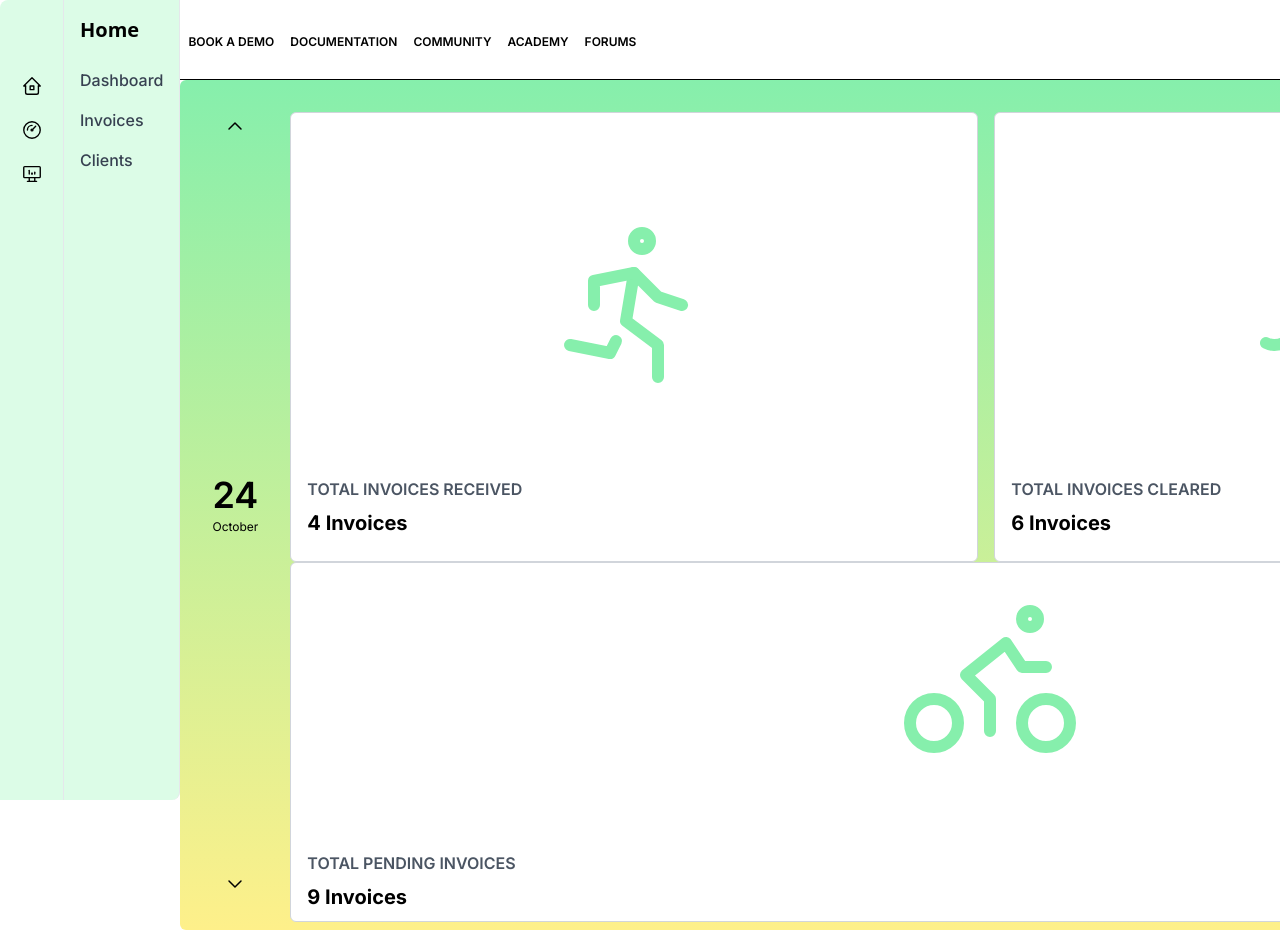
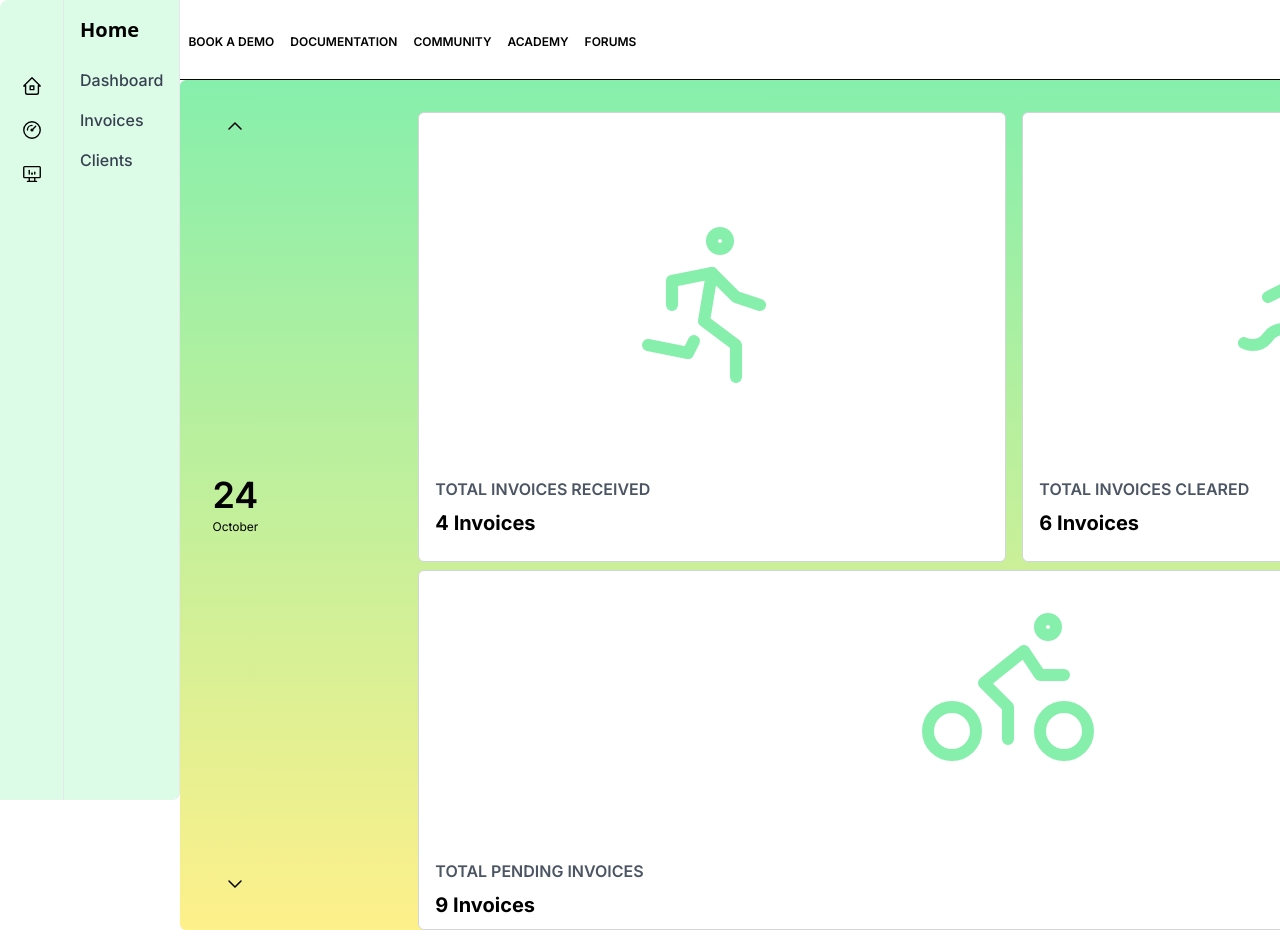
Before and after one commit to Lucky-Wangari/WareFlowDashboard, a Next.js app: page /overview in a window 1280 px wide. Shown: the top 930 px of the page. Built offline with nearby package versions, Linux system fonts and the light colour scheme.

Commit message:
Aligned the overview

```diff
--- a/app/overview/page.tsx
+++ b/app/overview/page.tsx
@@ -24,9 +24,9 @@ export default function StatsControls() {
     { icon: IconRun, label: 'Total Invoices Received' },
     { icon: IconSwimming, label: 'Total Invoices Cleared' },
   ].map((stat, index) => (
-    <div key={index} className={`flex flex-col ${index < 2 ? 'mr-4' : ''} `} >
+    <div key={index} className={`flex ${index < 2 ? 'mr-4' : ''} `} >
       <Paper
-        className={`pt-4 pb-6 px-4 h-[450px] w-[688px] flex flex-col justify-between bg-white border border-gray-300 rounded-md ${
+        className={`pt-4 pb-6 px-4 h-[450px] w-[588px] mb-2 flex flex-col justify-between bg-white border border-gray-300 rounded-md ${
           index < 2 ? 'mb-' : ''
         }`}
       >
@@ -54,7 +54,7 @@ export default function StatsControls() {
   const bikeCard = (
     <Paper
       key="bike"
-      className={`h-[360px] pt-4 pb-10 px-4 w-full bg-white border border-gray-300 rounded-md `}
+      className={`h-[360px] pt-4 pb-10 px-4 w-[1187px] bg-white border border-gray-300 rounded-md `}
     >
       <div className="flex items-center justify-center">
         <IconBike
@@ -78,9 +78,9 @@ export default function StatsControls() {
     <DoubleNavbar>
       <DoubleHeader/>
       <div className=" bg-gradient-to-b from-green-300 to-yellow-200 p-8 rounded-md flex h-[850px] w-[1550px] " >
-        <div className="flex flex-col mr-8">
+        <div className="flex flex-col mr-40">
           <UnstyledButton
-            className="h-[28px]  flex justify-center items-center rounded-md transition duration-200 ease-in-out hover:bg-green-100 hover:text-black"
+            className="h-[28px] flex justify-center items-center rounded-md transition duration-200 ease-in-out hover:bg-green-100 hover:text-black"
             onClick={() =>
               setDate((current) => dayjs(current).add(1, 'day').toDate())
             }
```
